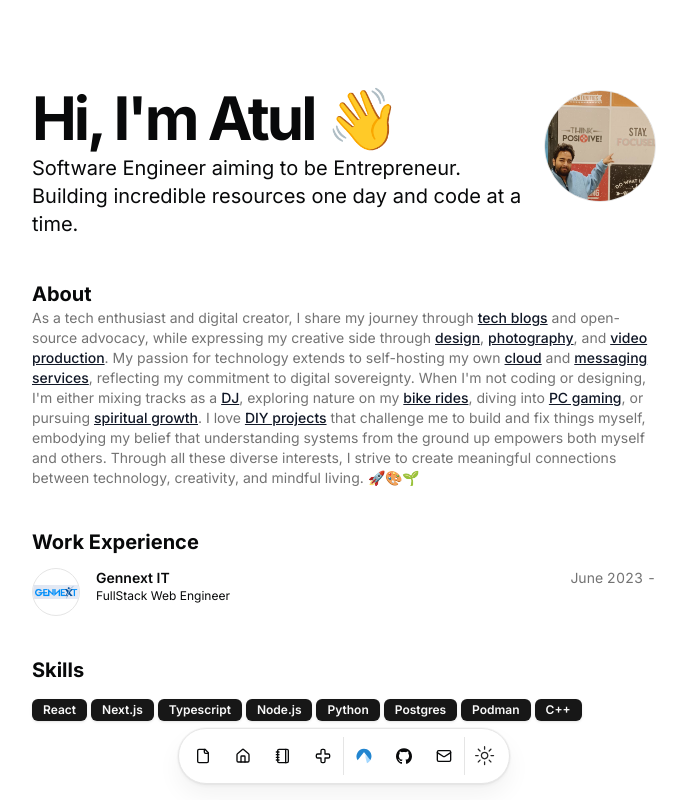
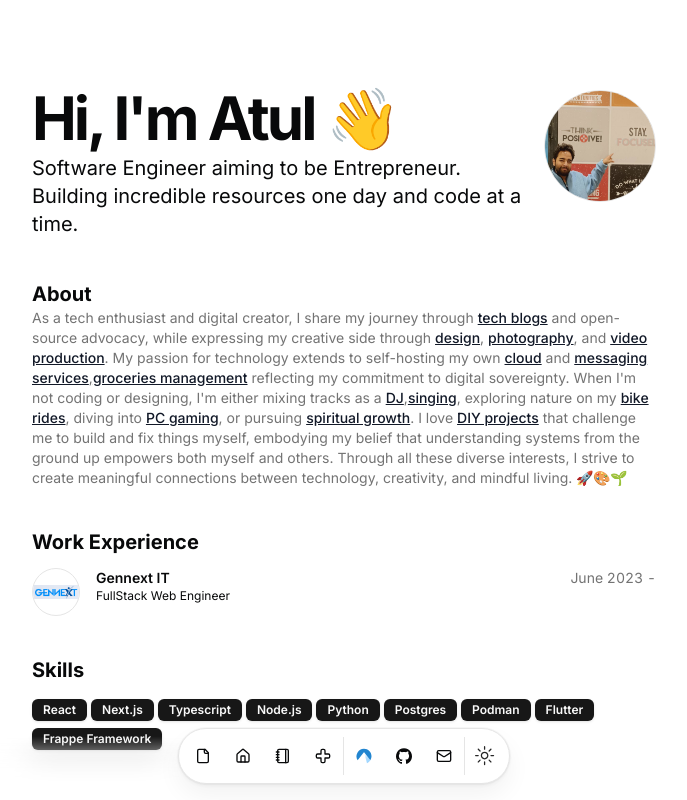
Before and after one commit to atulraj85/me, a Next.js app: page / in a window 1280 px wide. Shown: the top 800 px of the page, without its empty margins (296-983 px from the left). Built offline with nearby package versions, Linux system fonts and the light colour scheme.

Commit message:
added more

```diff
--- a/src/data/resume.tsx
+++ b/src/data/resume.tsx
@@ -11,7 +11,7 @@ export const DATA = {
   description:
     "Software Engineer aiming to be Entrepreneur. Building incredible resources one day and code at a time.",
   summary:
-    "As a tech enthusiast and digital creator, I share my journey through [tech blogs](https://curator.thebigocommunity.org/en/) and open-source advocacy, while expressing my creative side through [design](https://graphics.social/@atool), [photography](https://pixelfed.social/thessential_foundation), and [video production](https://odysee.com/@thessentialFoundation:7). My passion for technology extends to self-hosting my own [cloud](https://cloud.thebigocommunity.org/) and [messaging services](https://comfy.guide/server/prosody/), reflecting my commitment to digital sovereignty. When I'm not coding or designing, I'm either mixing tracks as a [DJ](https://odysee.com/@DJGoldbeard:3), exploring nature on my [bike rides](https://odysee.com/@rightrideway:2), diving into [PC gaming](https://odysee.com/@FreedomForgeGaming:b), or pursuing [spiritual growth](https://odysee.com/@TheSilenceInitiative:6). I love [DIY projects](https://toot.community/@diy) that challenge me to build and fix things myself, embodying my belief that understanding systems from the ground up empowers both myself and others. Through all these diverse interests, I strive to create meaningful connections between technology, creativity, and mindful living. 🚀🎨🌱",
+    "As a tech enthusiast and digital creator, I share my journey through [tech blogs](https://curator.thebigocommunity.org/en/) and open-source advocacy, while expressing my creative side through [design](https://graphics.social/@atool), [photography](https://pixelfed.social/thessential_foundation), and [video production](https://odysee.com/@thessentialFoundation:7). My passion for technology extends to self-hosting my own [cloud](https://cloud.thebigocommunity.org/) and [messaging services](https://comfy.guide/server/prosody/),[groceries management](http://grocery.thebigocommunity.org) reflecting my commitment to digital sovereignty. When I'm not coding or designing, I'm either mixing tracks as a [DJ](https://odysee.com/@DJGoldbeard:3),[singing](https://odysee.com/@ati:1), exploring nature on my [bike rides](https://odysee.com/@rightrideway:2), diving into [PC gaming](https://odysee.com/@FreedomForgeGaming:b), or pursuing [spiritual growth](https://odysee.com/@TheSilenceInitiative:6). I love [DIY projects](https://toot.community/@diy) that challenge me to build and fix things myself, embodying my belief that understanding systems from the ground up empowers both myself and others. Through all these diverse interests, I strive to create meaningful connections between technology, creativity, and mindful living. 🚀🎨🌱",
   avatarUrl: "/me2.jpg",
   skills: [
     "React",
@@ -21,7 +21,8 @@ export const DATA = {
     "Python",
     "Postgres",
     "Podman",
-    "C++",
+    "Flutter",
+    "Frappe Framework"
   ],
   navbar: [
     {
```
